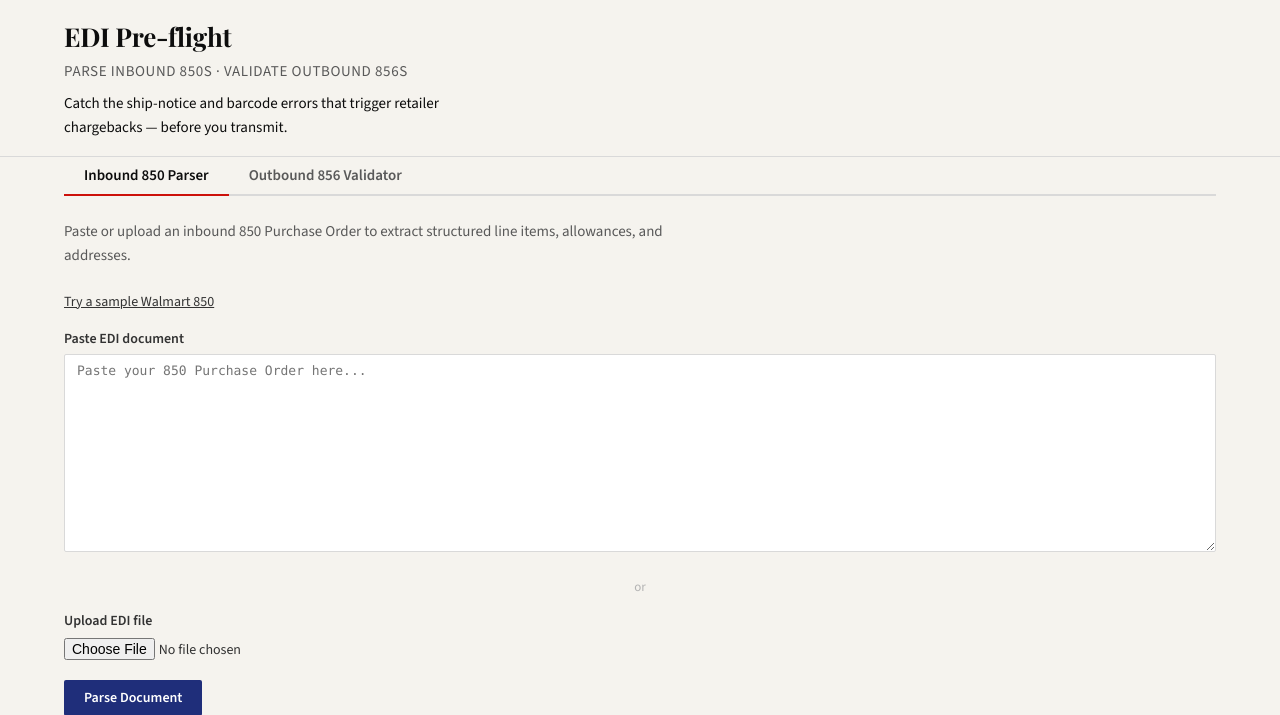
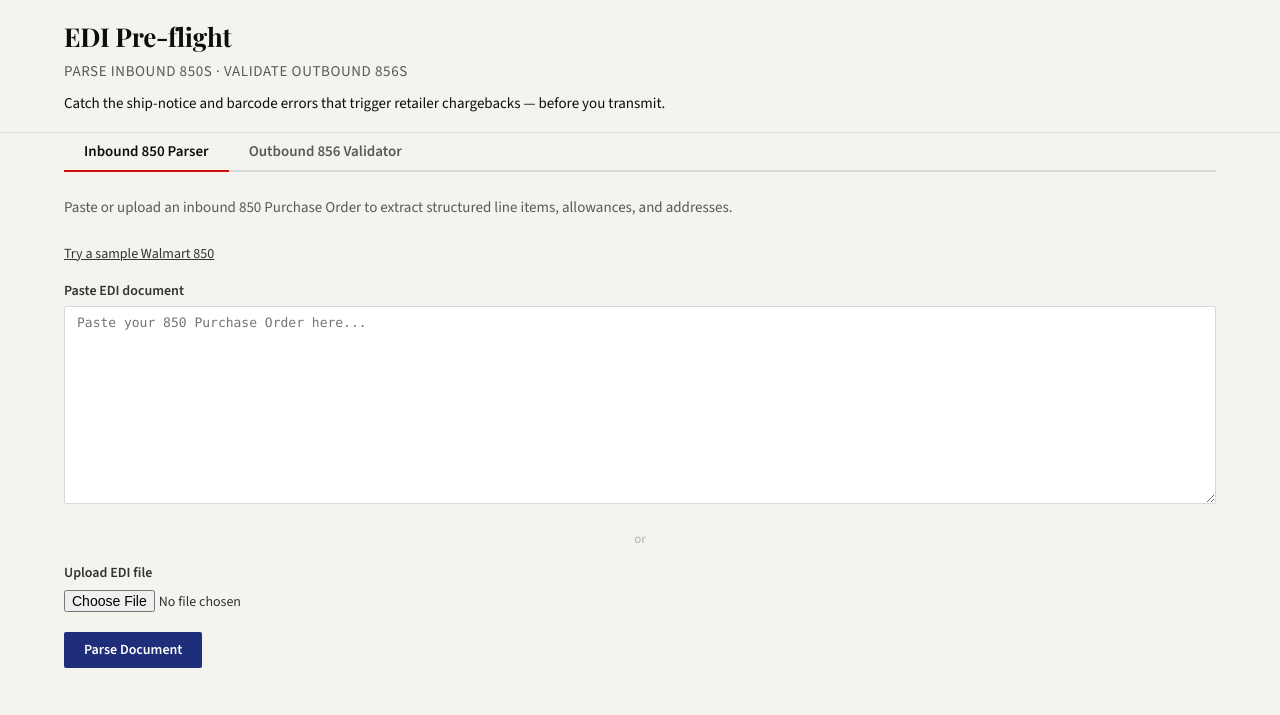
Before and after one commit to MsShawnP/edi-preflight, a FastAPI app: page / in a window 1280 px wide. Shown: the top 715 px of the page. Run offline with FastAPI, Linux system fonts and the light colour scheme.

Commit message:
fix: consume --ll-body-max-width instead of hand-picked prose widths
The frame has shipped --ll-body-max-width since v1.0.0 and nothing consumed it,
so this tool hand-picked its own measure. Values in ch were the worst of it: ch
is the width of the digit 0 (~0.5em on Source Sans), so 60ch rendered ~447px --
about 45 real characters, not 60 -- and prose wrapped two lines early inside the
1200px shell.

All prose max-widths now resolve through var(--ll-body-max-width, 720px).

Co-Authored-By: Claude Opus 5 <noreply@anthropic.com>
Claude-Session: https://claude.ai/code/session_015KEXeV7tQQwo5HtTX8KYDy

```diff
--- a/src/static/style.css
+++ b/src/static/style.css
@@ -127,7 +127,7 @@ header .brand-name a {
 
 .hero-why {
     margin: 8px 0 0;
-    max-width: 60ch;
+    max-width: var(--ll-body-max-width, 720px);
     font-family: var(--ll-sans);
     font-size: 15px;
     font-weight: 400;
@@ -197,7 +197,7 @@ footer a:hover { color: var(--ll-chicago-20); }
     color: var(--ll-london-35);
     font-size: 15px;
     margin: 0 0 20px;
-    max-width: 660px;
+    max-width: var(--ll-body-max-width, 720px);
 }
 
 .mode-panel-hidden { display: none; }
@@ -384,7 +384,7 @@ button[type="submit"]:focus-visible {
     font-size: 14px;
     color: var(--ll-london-20);
     line-height: 1.5;
-    max-width: 640px;
+    max-width: var(--ll-body-max-width, 720px);
     margin: 0 0 16px;
 }
 
```
